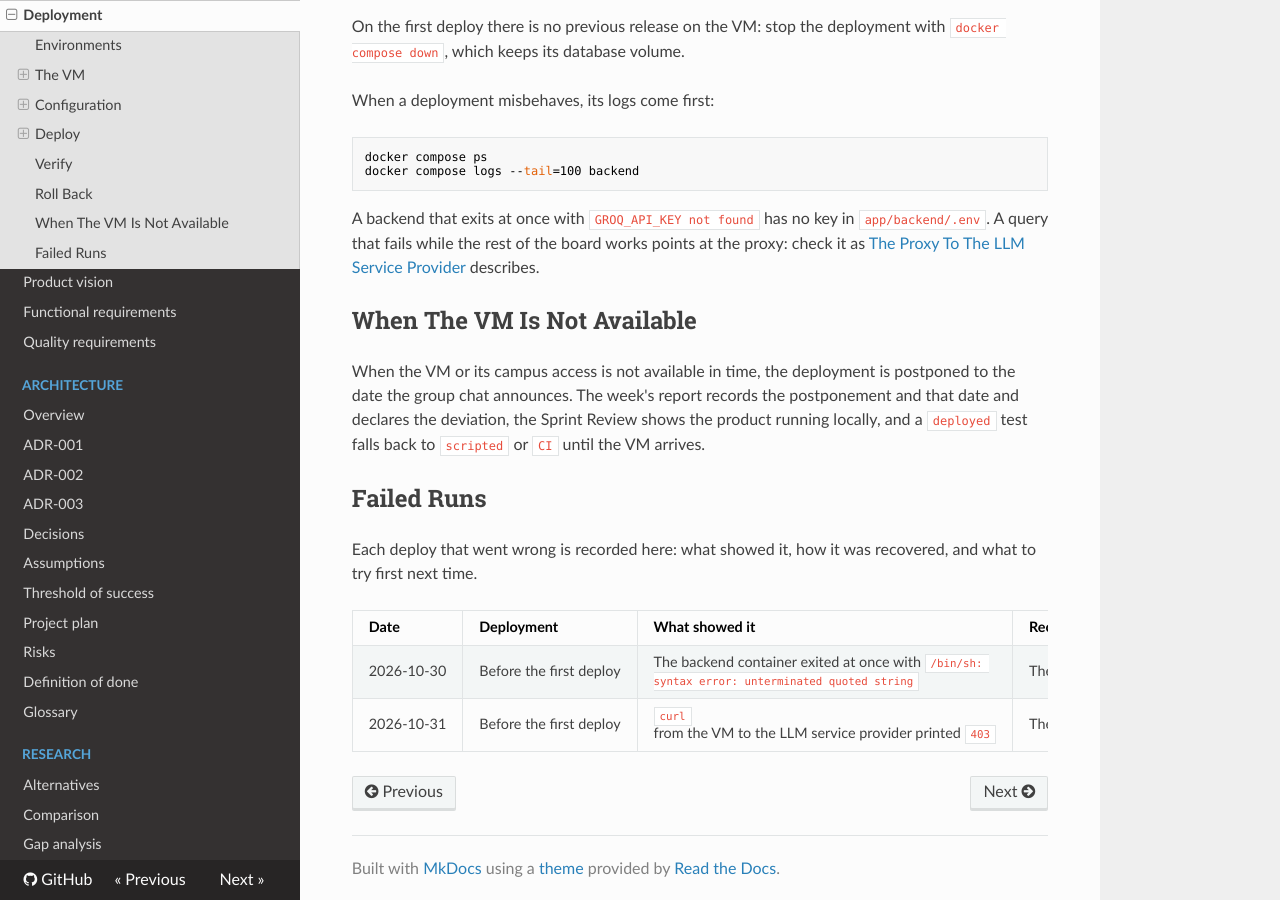
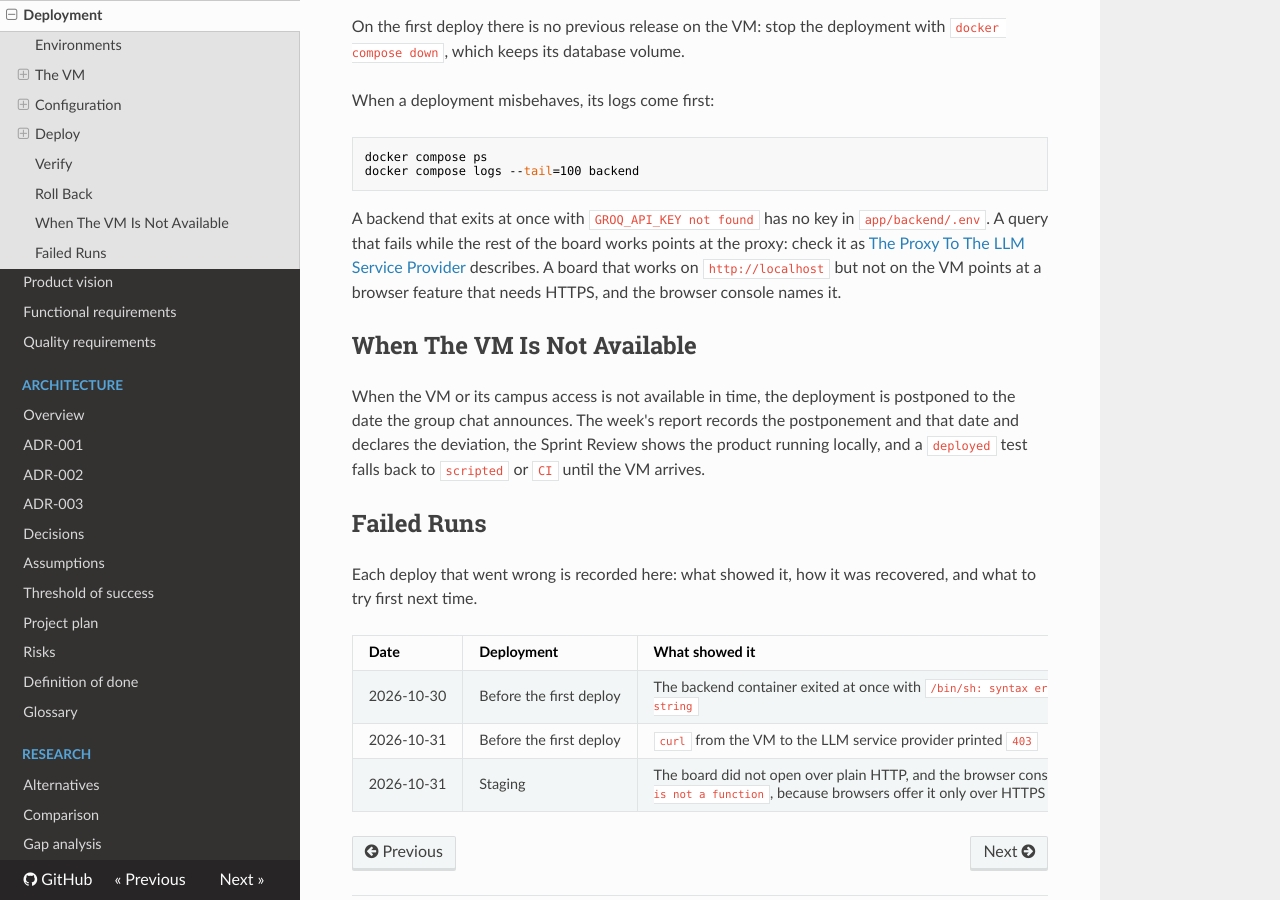
Before and after one commit to WellMadeTeam/workspace-ai-03, an MkDocs documentation site: the page built from docs/deployment.md, in a window 1280 px wide and 900 px high, scrolled down 6641 px. Built offline with MkDocs 1.6.1, drawn with Linux system fonts in a browser that asks for light colours; nearby versions of some CDN libraries.

Commit message:
docs: record the crypto.randomUUID failure in the deployment runbook

```diff
--- a/docs/deployment.md
+++ b/docs/deployment.md
@@ -272,6 +272,7 @@ docker compose logs --tail=100 backend
 
 A backend that exits at once with `GROQ_API_KEY not found` has no key in `app/backend/.env`.
 A query that fails while the rest of the board works points at the proxy: check it as [The Proxy To The LLM Service Provider](#the-proxy-to-the-llm-service-provider) describes.
+A board that works on `http://localhost` but not on the VM points at a browser feature that needs HTTPS, and the browser console names it.
 
 ## When The VM Is Not Available
 
@@ -286,3 +287,4 @@ Each deploy that went wrong is recorded here: what showed it, how it was recover
 | ---- | ---------- | -------------- | -------- | ------------------- |
 | 2026-10-30 | Before the first deploy | The backend container exited at once with `/bin/sh: syntax error: unterminated quoted string` | The cut-off `CMD` line of `app/backend/Dockerfile` was restored in [#214](https://github.com/WellMadeTeam/workspace-ai-03/pull/214) | `docker compose logs backend` |
 | 2026-10-31 | Before the first deploy | `curl` from the VM to the LLM service provider printed `403` | The calls to the provider go through the proxy in [The Proxy To The LLM Service Provider](#the-proxy-to-the-llm-service-provider) | The proxy check with `curl -x` |
+| 2026-10-31 | Staging | The board did not open over plain HTTP, and the browser console showed `crypto.randomUUID is not a function`, because browsers offer it only over HTTPS or on `localhost` | The frontend makes its UUIDs with `crypto.getRandomValues` since [#221](https://github.com/WellMadeTeam/workspace-ai-03/pull/221), and the fixed commit is deployed to staging again | The browser console on `$STAGING_URL` |
```
